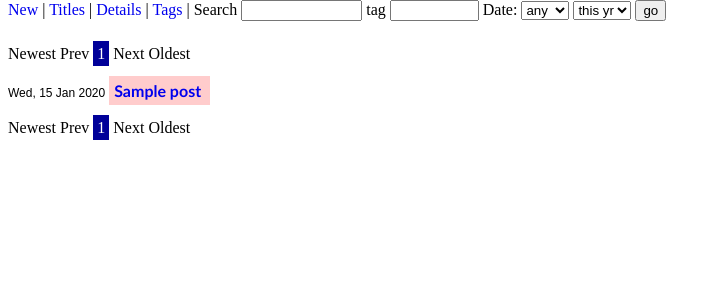
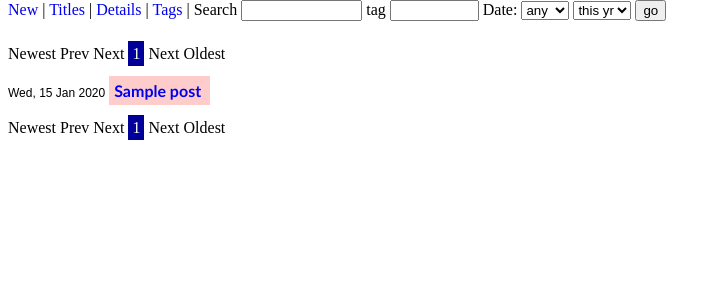
Before and after one commit to heitorchang/mytags-revival, a PHP site: page /listbytitle.php in a window 1280 px wide. Shown: the top 300 px of the page, without its empty margins (0-721 px from the left). Run offline with PHP 8.4, Linux system fonts and the light colour scheme; tables that the repository leaves empty hold one stand-in row (values such as "Sample post").

Commit message:
add next link in fixed location

```diff
--- a/listbytitle.php
+++ b/listbytitle.php
@@ -138,6 +138,13 @@ if ($currentPage > 0) {
     $pagination .= "Newest Prev ";
 }
 
+// insert "fixed location" Next
+if ($currentPage < $totalPages - 1) {
+  $pagination .= "<a href='$showParams&page=$nextPage'>Next</a> ";
+} else {
+  $pagination .= "Next ";
+}
+
 $leftmostPage = max(0, $currentPage - $numPageLinks);
 for ($i = $leftmostPage; $i < $currentPage; $i++) {
     $pagination .= "<a href=\"$showParams&page=$i\">" . ($i + 1) . "</a>&nbsp;";
```
Also changed, not shown: showallbytag.php (+8 -0 lines).
